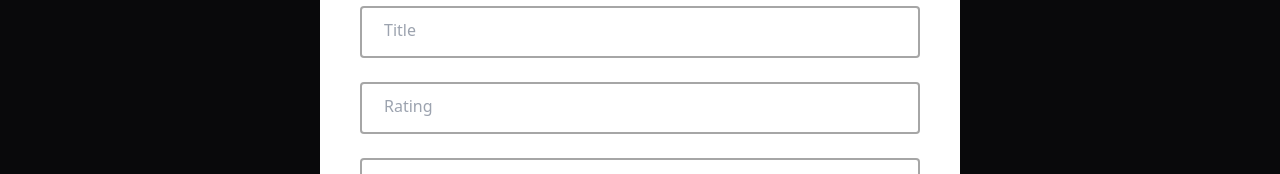
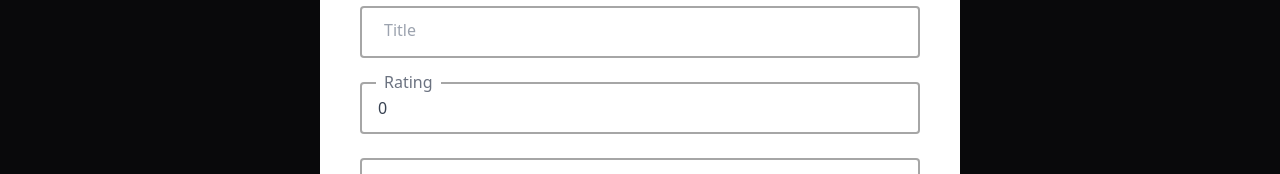
Before and after one commit to wagnnermorais/react-api-test, a React (Vite) app in the folder web/: page /register in a window 1280 px wide. Shown: the part 194-368 px from the top of the page. Built offline with nearby package versions, Linux system fonts and the light colour scheme.

Commit message:
feat: adding input values

```diff
--- a/web/src/pages/RegisterMovie.tsx
+++ b/web/src/pages/RegisterMovie.tsx
@@ -1,4 +1,4 @@
-import { FormEvent, useState } from "react";
+import { ChangeEvent, FormEvent, useState } from "react";
 import useRegisterMovie from "../hooks/useRegisterMovie";
 import Input from "../components/Input";
 
@@ -36,10 +36,26 @@ const RegisterMovie = () => {
       onSubmit={handleSubmitForm}
     >
       <div className="my-6">
-        <Input title="Title" type="text" name="title" placeholder="Title" />
+        <Input
+          title="Title"
+          type="text"
+          name="title"
+          placeholder="Title"
+          value={title}
+          onChange={(e: ChangeEvent<HTMLInputElement>) =>
+            setTitle(e.target.value)
+          }
+        />
       </div>
       <div className="my-6">
-        <Input title="Rating" type="text" name="rating" placeholder="Rating" />
+        <Input
+          title="Rating"
+          type="text"
+          name="rating"
+          placeholder="Rating"
+          value={rating.toString()}
+          onChange={(e) => setRating(Number(e.target.value))}
+        />
       </div>
       <div className="my-6">
         <Input
@@ -47,6 +63,8 @@ const RegisterMovie = () => {
           type="text"
           name="description"
           placeholder="Description"
+          value={description}
+          onChange={(e) => setDescription(e.target.value)}
         />
       </div>
       <div className="my-6">
@@ -55,13 +73,29 @@ const RegisterMovie = () => {
           type="text"
           name="director"
           placeholder="Director"
+          value={director}
+          onChange={(e) => setDirector(e.target.value)}
         />
       </div>
       <div className="my-6">
-        <Input title="Stars" type="text" name="stars" placeholder="Stars" />
+        <Input
+          title="Stars"
+          type="text"
+          name="stars"
+          placeholder="Stars"
+          value={stars}
+          onChange={(e) => setStars(e.target.value)}
+        />
       </div>
       <div className="my-6">
-        <Input title="Poster" type="text" name="poster" placeholder="Poster" />
+        <Input
+          title="Poster"
+          type="text"
+          name="poster"
+          placeholder="Poster"
+          value={poster}
+          onChange={(e) => setPoster(e.target.value)}
+        />
       </div>
       <div className="flex items-center justify-center">
         <input
```
